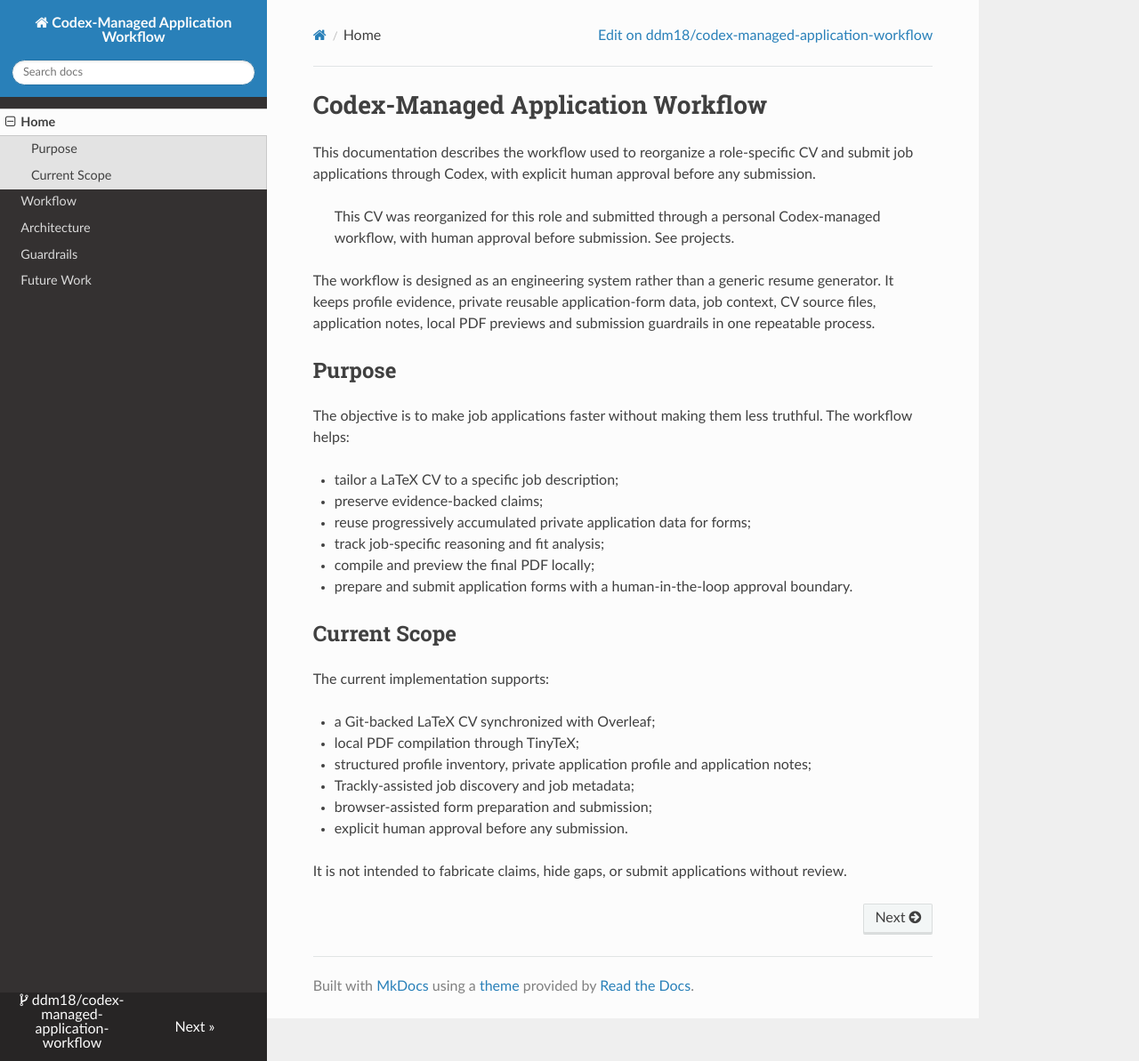
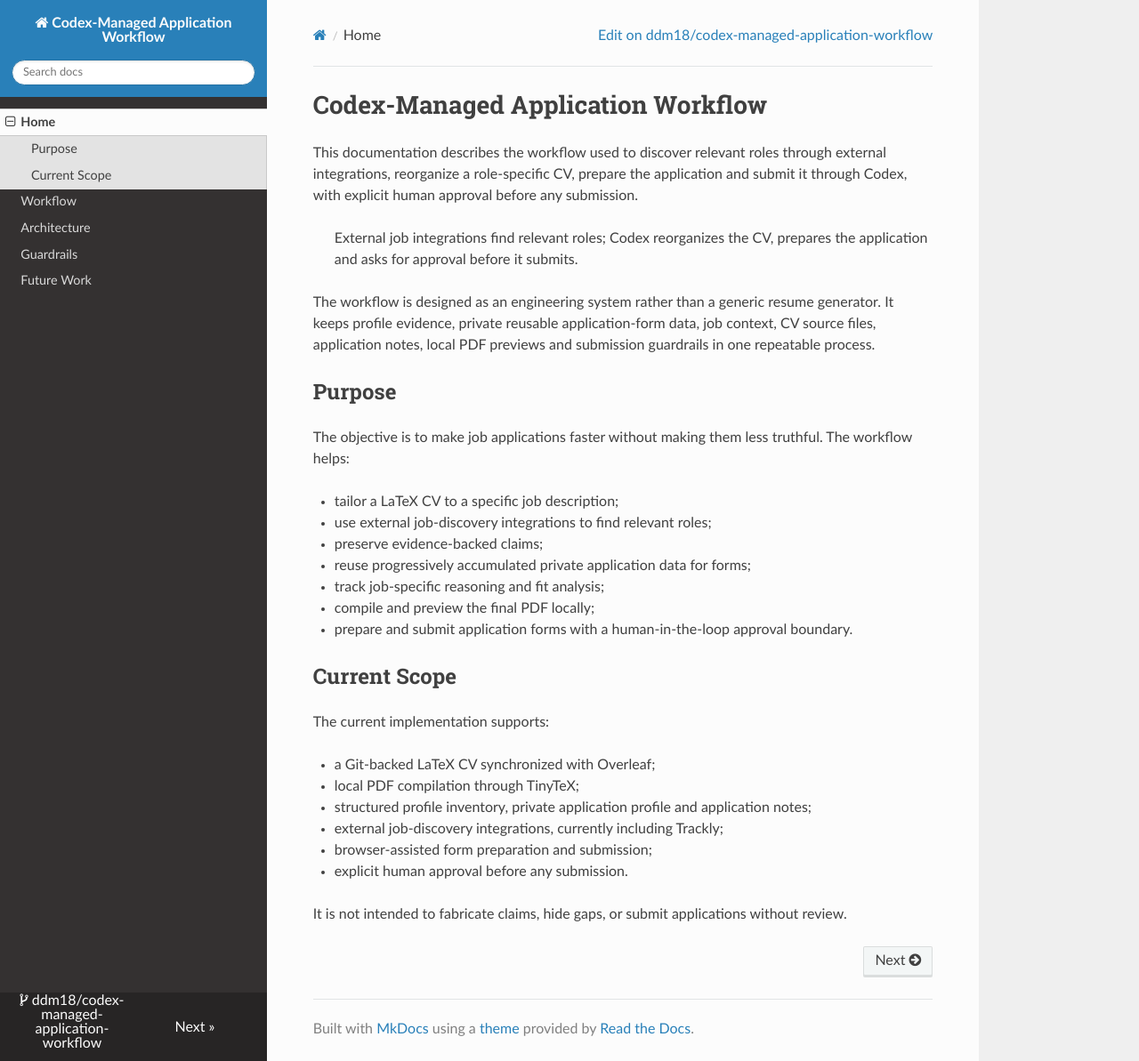
Before and after one commit to ddm18/codex-managed-application-workflow, an MkDocs documentation site: the page built from docs/index.md, in a window 1280 px wide and 1193 px high. Shown: the whole window at 89% size. Built offline with MkDocs 1.6.1, drawn with Linux system fonts in a browser that asks for light colours; nearby versions of some CDN libraries.

Commit message:
Clarify external job discovery workflow

```diff
--- a/docs/index.md
+++ b/docs/index.md
@@ -1,11 +1,12 @@
 # Codex-Managed Application Workflow
 
-This documentation describes the workflow used to reorganize a role-specific CV
-and submit job applications through Codex, with explicit human approval before
+This documentation describes the workflow used to discover relevant roles
+through external integrations, reorganize a role-specific CV, prepare the
+application and submit it through Codex, with explicit human approval before
 any submission.
 
-> This CV was reorganized for this role and submitted through a personal
-> Codex-managed workflow, with human approval before submission. See projects.
+> External job integrations find relevant roles; Codex reorganizes the CV,
+> prepares the application and asks for approval before it submits.
 
 The workflow is designed as an engineering system rather than a generic resume
 generator. It keeps profile evidence, private reusable application-form data,
@@ -18,6 +19,7 @@ The objective is to make job applications faster without making them less
 truthful. The workflow helps:
 
 - tailor a LaTeX CV to a specific job description;
+- use external job-discovery integrations to find relevant roles;
 - preserve evidence-backed claims;
 - reuse progressively accumulated private application data for forms;
 - track job-specific reasoning and fit analysis;
@@ -33,7 +35,7 @@ The current implementation supports:
 - local PDF compilation through TinyTeX;
 - structured profile inventory, private application profile and application
   notes;
-- Trackly-assisted job discovery and job metadata;
+- external job-discovery integrations, currently including Trackly;
 - browser-assisted form preparation and submission;
 - explicit human approval before any submission.
 
```
Also changed, not shown: docs/architecture.md (+3 -2 lines), docs/workflow.md (+6 -4 lines).
